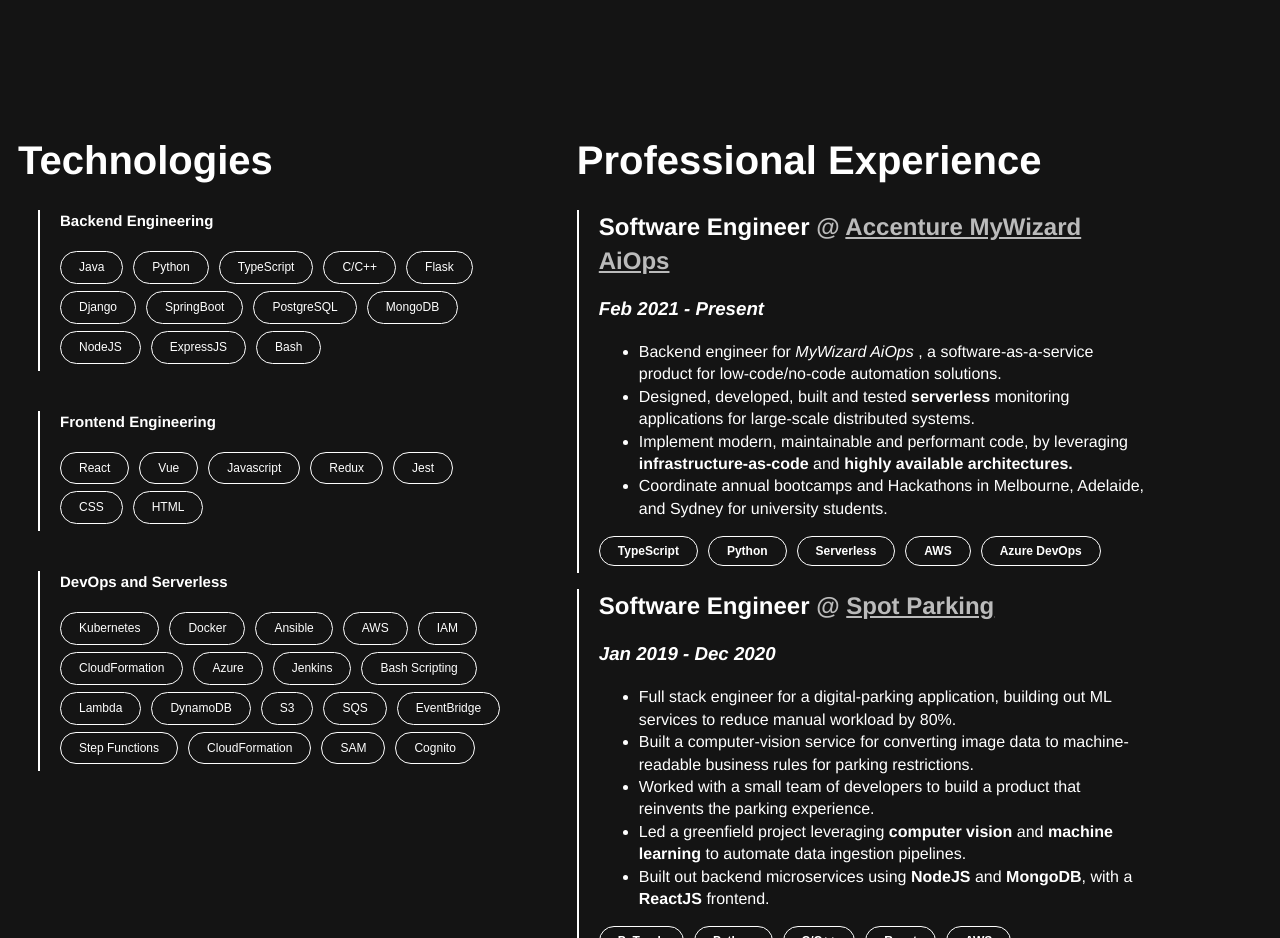
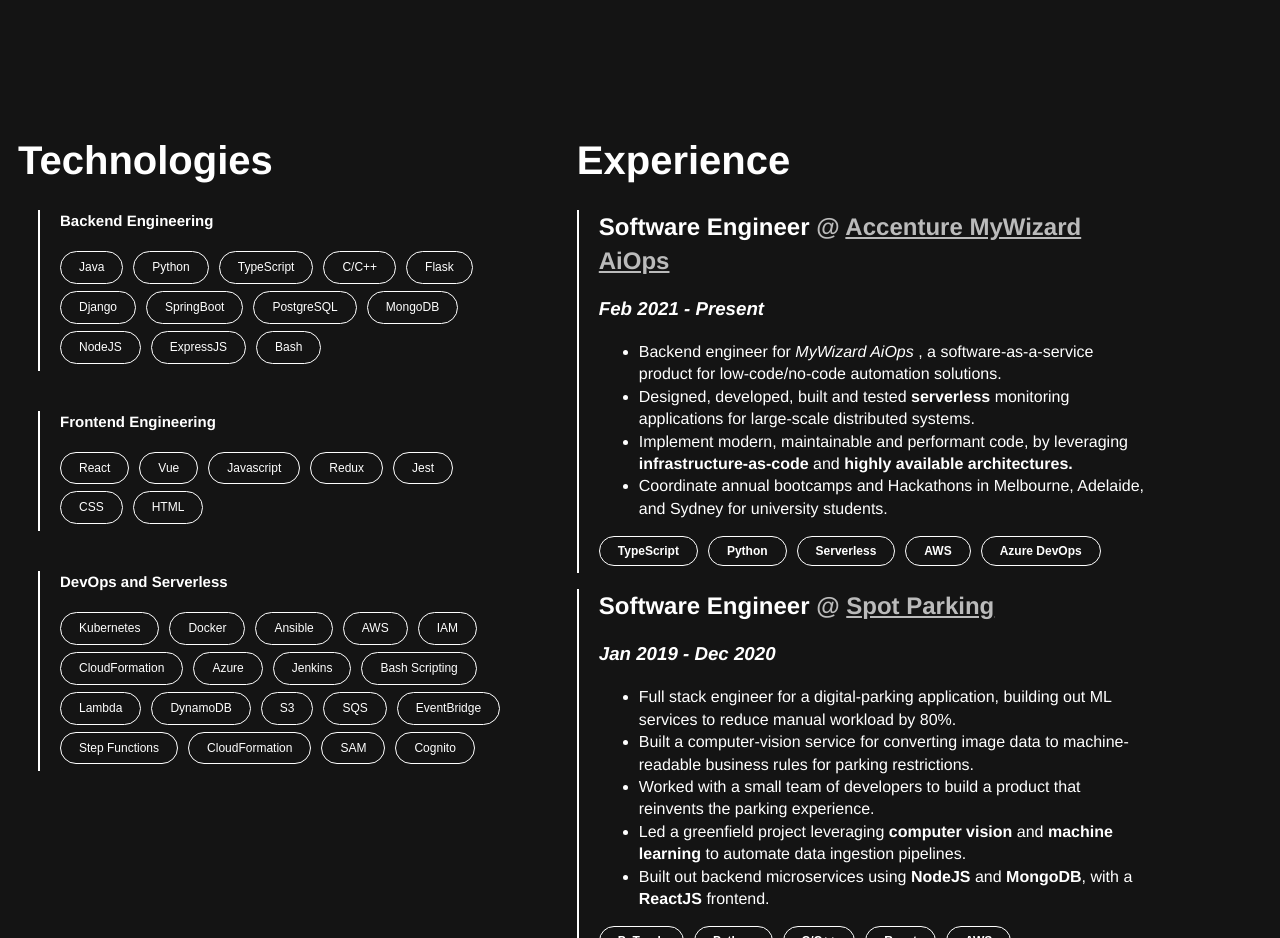
Before and after one commit to josepdaniel/josepdaniel.github.io, a React (Create React App) app: page / in a window 1280 px wide. Shown: the part 1700-2638 px from the top of the page. Built offline with nearby package versions, Linux system fonts and the light colour scheme.

Commit message:
remove 'professional'

```diff
--- a/src/Resume.js
+++ b/src/Resume.js
@@ -72,7 +72,7 @@
             </div>
 
             <div id="experience">
-            <h1 style={{fontSize: 40}}> Professional Experience </h1>
+            <h1 style={{fontSize: 40}}> Experience </h1>
                 <Paragraph>
                     <div class="experience-entry">
                         <h2> Software Engineer <span style={{color: "#bbbbbb"}}> @  <a href="https://www.afr.com/chanticleer/how-accenture-s-sydney-ai-team-of-one-went-global-20210618-p5825c">Accenture MyWizard AiOps</a></span></h2>
```
